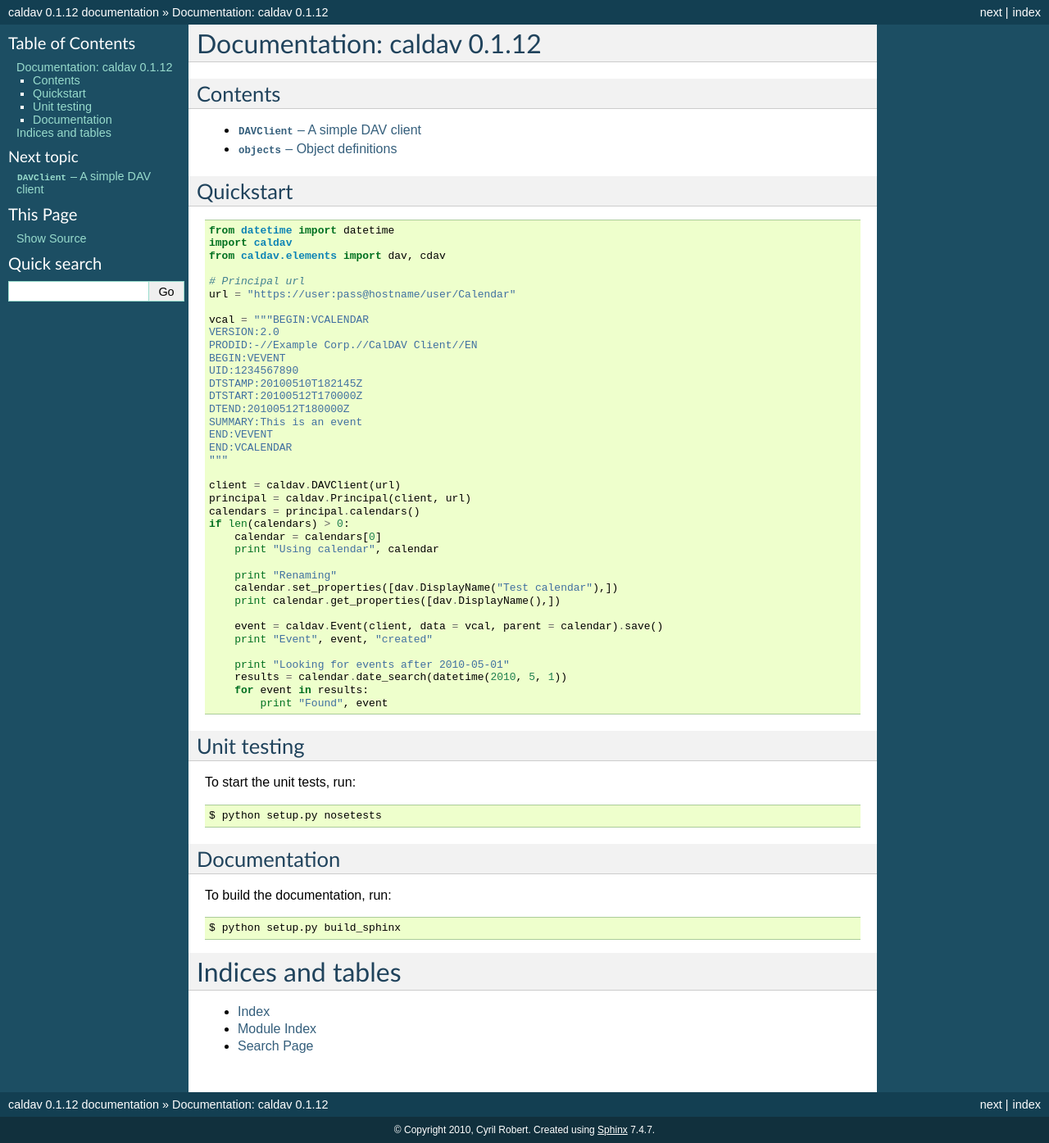
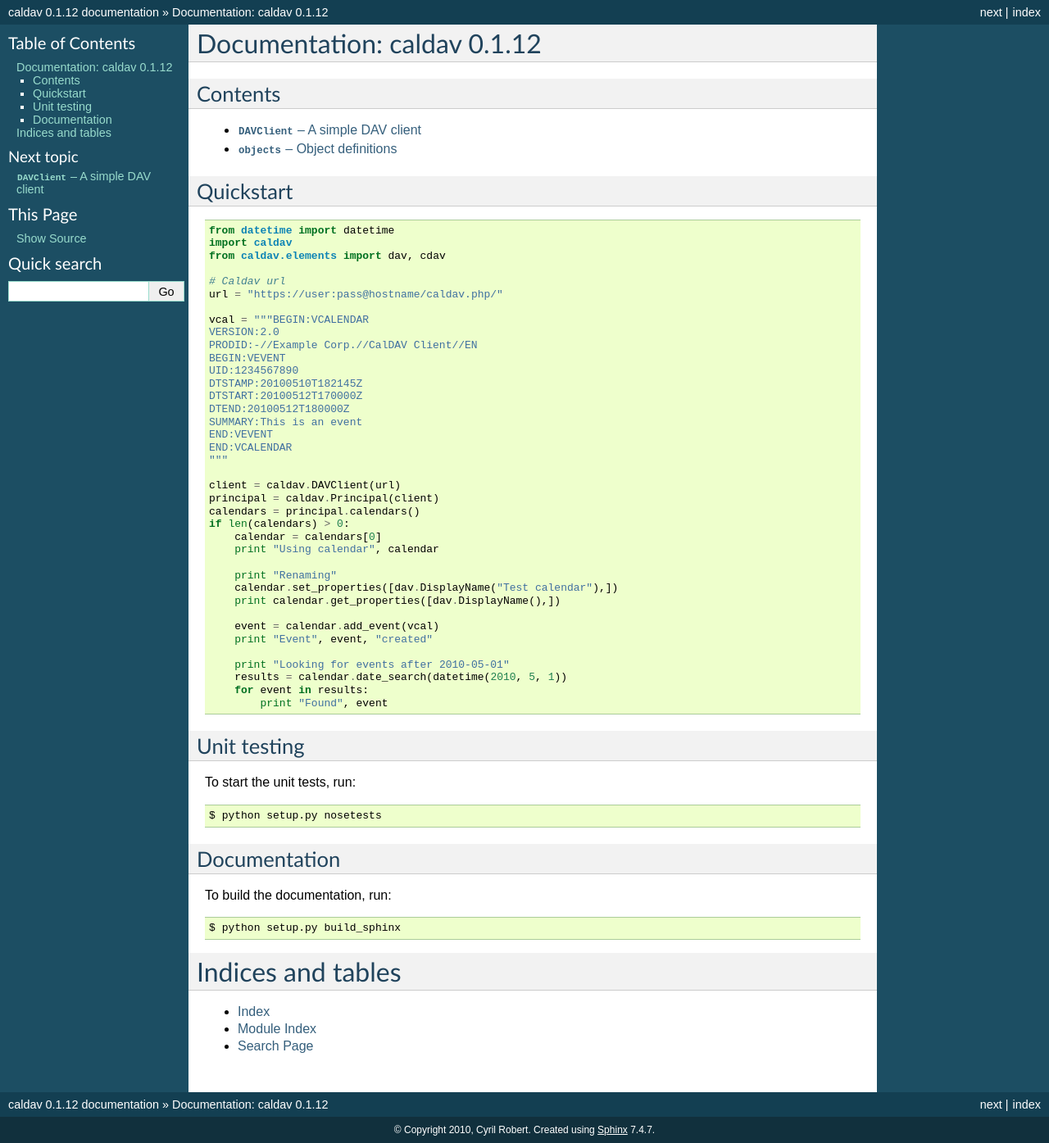
Before and after one commit to nylas/caldav, a Sphinx documentation site: the page built from docs/source/index.rst, in a window 1280 px wide. Shown: the whole page at 82% size. Built offline with Sphinx 7.4.7, drawn with Linux system fonts in a browser that asks for light colours.

Commit message:
now with updated doc and broken test code :-( seems like search with open end date fails on baikal, and hence also the doc example :-(

```diff
--- a/docs/source/index.rst
+++ b/docs/source/index.rst
@@ -25,8 +25,8 @@ Quickstart
   import caldav
   from caldav.elements import dav, cdav
 
-  # Principal url
-  url = "https://user:pass@hostname/user/Calendar"
+  # Caldav url
+  url = "https://user:pass@hostname/caldav.php/"
 
   vcal = """BEGIN:VCALENDAR
   VERSION:2.0
@@ -42,7 +42,7 @@ Quickstart
   """
 
   client = caldav.DAVClient(url)
-  principal = caldav.Principal(client, url)
+  principal = caldav.Principal(client)
   calendars = principal.calendars()
   if len(calendars) > 0:
       calendar = calendars[0]
@@ -52,7 +52,7 @@ Quickstart
       calendar.set_properties([dav.DisplayName("Test calendar"),])
       print calendar.get_properties([dav.DisplayName(),])
 
-      event = caldav.Event(client, data = vcal, parent = calendar).save()
+      event = calendar.add_event(vcal)
       print "Event", event, "created"
 
       print "Looking for events after 2010-05-01"
```
Also changed, not shown: 1 other file.
